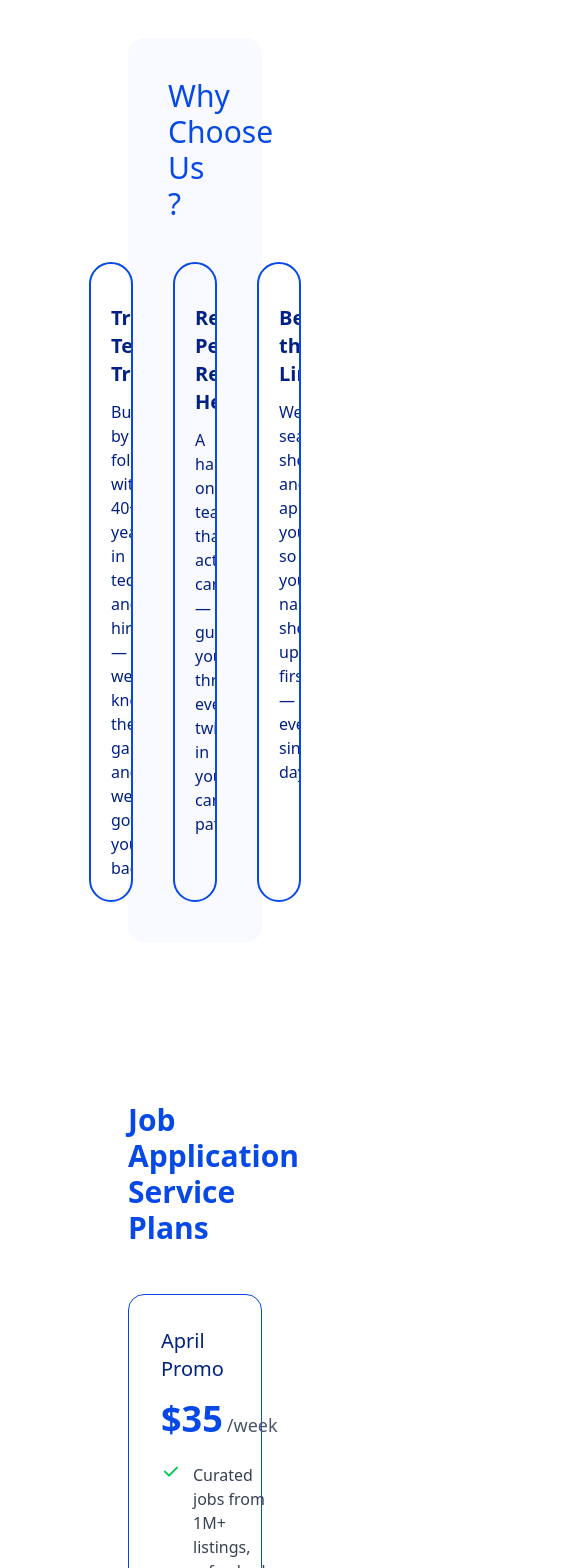
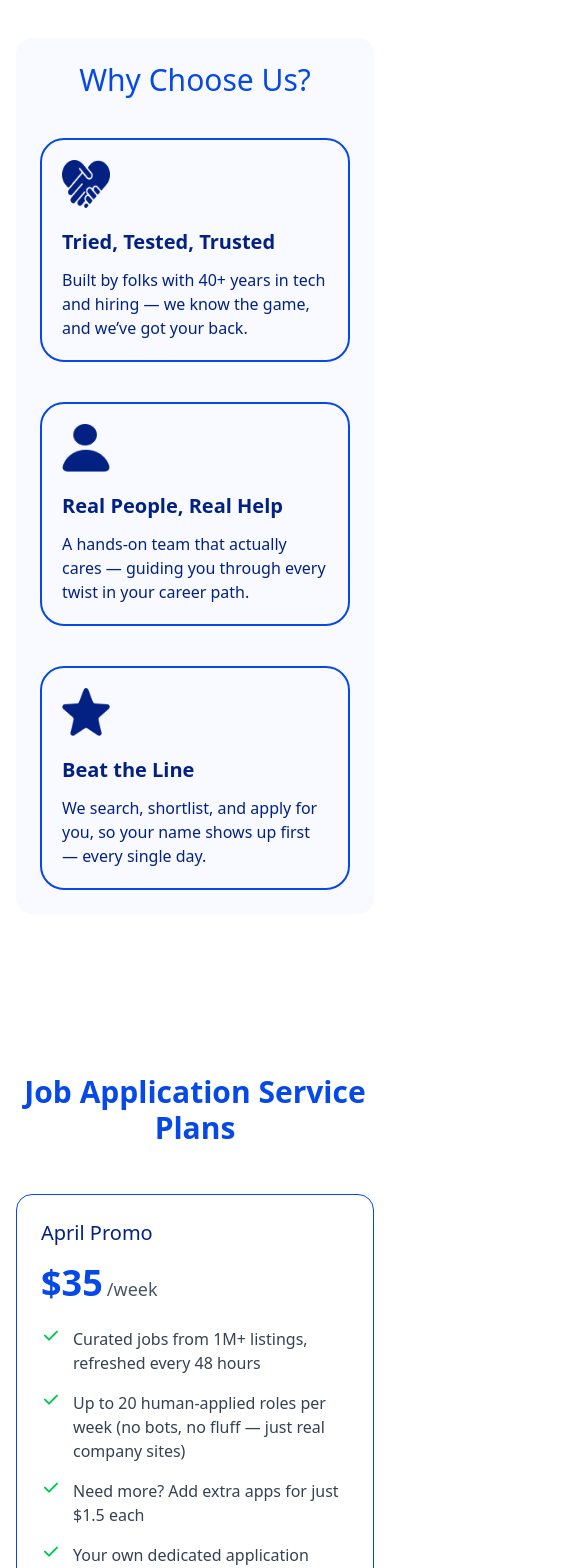
Before and after one commit to MohdFahad1/Mobius-assignment, a React (Vite) app: page / in a window 390 px wide. Shown: the part 4620-6188 px from the top of the page, 585 px wide, since content can reach past the window. Built offline with nearby package versions, Linux system fonts and the light colour scheme.

Commit message:
style: Added respnsiveness to pricing sections

```diff
--- a/src/components/Home/ResumeCoaching.jsx
+++ b/src/components/Home/ResumeCoaching.jsx
@@ -46,10 +46,10 @@ const services = [
 
 export default function ResumeCoaching() {
   return (
-    <section className="px-32 py-20 bg-white">
+    <section className="px-4 sm:px-6 md:px-32 py-20 bg-white">
       {/* Header */}
       <div className="max-w-4xl mx-auto text-center mb-12">
-        <h2 className="text-3xl font-semibold text-[#0649E7]">
+        <h2 className="text-2xl sm:text-3xl font-semibold text-[#0649E7]">
           Resume Building & Coaching
         </h2>
         <p className="mt-2 text-base text-[#0649E7]">
@@ -59,7 +59,7 @@ export default function ResumeCoaching() {
       </div>
 
       {/* Two service cards */}
-      <div className="grid grid-cols-1 md:grid-cols-2 gap-8 mb-16">
+      <div className="grid grid-cols-1 sm:grid-cols-2 gap-8 mb-16">
         {services.map((s) => (
           <div
             key={s.title}
@@ -82,7 +82,7 @@ export default function ResumeCoaching() {
             </ul>
             <Button
               arrow
-              className="mt-8 bg-[#0649E7] text-white font-medium w-fit rounded-full py-3 px-6  hover:bg-blue-700 "
+              className="mt-8 bg-[#0649E7] text-white font-medium w-fit rounded-full py-3 px-6 hover:bg-blue-700"
             >
               Get Started
             </Button>
@@ -90,11 +90,14 @@ export default function ResumeCoaching() {
         ))}
       </div>
 
-      <div className="bg-[#0649E7] rounded-2xl px-32 py-10 flex items-center justify-between">
-        <div className="text-white uppercase text-3xl w-[200px]">
+      {/* Bottom CTA */}
+      <div className="bg-[#0649E7] rounded-2xl px-4 sm:px-6 md:px-32 py-10 flex flex-col sm:flex-row items-center sm:justify-between gap-6 text-center sm:text-left">
+        <div className="text-white uppercase text-xl sm:text-2xl">
           STILL HAVE DOUBTS?
         </div>
-        <span className="text-white text-4xl font-bold mr-6">Contact Us</span>
+        <span className="text-white text-2xl sm:text-3xl font-bold">
+          Contact Us
+        </span>
         <Button
           arrow
           className="bg-white text-[#0649E7] rounded-full h-14 w-14 text-2xl flex items-center justify-center"
--- a/src/components/Home/WhyChooseUs.jsx
+++ b/src/components/Home/WhyChooseUs.jsx
@@ -22,30 +22,26 @@ const data = [
     id: 3,
     heading: "Beat the Line",
     content:
-      "We search, shortlist, and apply for you, so your name shows up first — every single day.",
+      "We search, shortlist, and apply for you, so your name shows up first — every single day.",
     imgSrc: star,
   },
 ];
 
 const WhyChooseUs = () => {
   return (
-    <div className="px-32 py-20 ">
-      <div className="bg-[#F8FAFF] p-10 rounded-2xl">
-        <h1 className="text-[#0649E7] text-3xl font-medium mb-10">
-          Why Choose Us ?
+    <div className="px-4 sm:px-6 md:px-32 py-20">
+      <div className="bg-[#F8FAFF] p-6 sm:p-10 rounded-2xl">
+        <h1 className="text-[#0649E7] text-3xl sm:text-4xl font-medium mb-10 text-center md:text-left">
+          Why Choose Us?
         </h1>
-        <div className="flex gap-10 justify-center">
+
+        <div className="grid grid-cols-1 sm:grid-cols-2 lg:grid-cols-3 gap-10 justify-items-center">
           {data.map((item) => (
             <div
               key={item.id}
-              className="flex-col w-[300px] border-[#0649E7] border-2 rounded-3xl overflow-hidden h-auto p-5"
+              className="flex flex-col items-start w-full sm:w-[300px] border-2 border-[#0649E7] rounded-3xl overflow-hidden p-5"
             >
-              <img
-                src={item.imgSrc}
-                alt={item.heading}
-                height={45}
-                width={45}
-              />
+              <img src={item.imgSrc} alt={item.heading} className="h-12 w-12" />
               <h3 className="text-xl font-semibold text-[#022183] mt-5 mb-3">
                 {item.heading}
               </h3>
--- a/src/components/Pricing.jsx
+++ b/src/components/Pricing.jsx
@@ -58,23 +58,20 @@ const plans = [
 
 export default function PricingPlans() {
   return (
-    <section className="px-32 py-20 bg-white">
-      <h2 className="text-3xl font-semibold text-[#0649E7] mb-12">
+    <section className="px-4 sm:px-6 md:px-20 lg:px-32 py-20 bg-white">
+      <h2 className="text-3xl font-semibold text-[#0649E7] mb-12 text-center lg:text-left">
         Job Application Service Plans
       </h2>
 
       {/* Top three plans */}
-      <div className="grid grid-cols-1 md:grid-cols-3 gap-8">
+      <div className="grid grid-cols-1 sm:grid-cols-2 md:grid-cols-3 gap-8 justify-items-center">
         {plans.map((plan) => (
           <div
             key={plan.title}
-            className="relative border border-[#0649E7] rounded-2xl p-8 flex flex-col h-full"
+            className="relative w-full sm:w-[300px] border border-[#0649E7] rounded-2xl p-6 sm:p-8 flex flex-col h-full"
           >
             {plan.badge && (
-              <span
-                className="absolute top-0 right-16 transform translate-y-1/2 translate-x-1/2
-              bg-[#e5edfe] border-[#0649E7] border-2 text-[#0649E7] text-xs font-bold uppercase px-3 py-1 rounded-full"
-              >
+              <span className="absolute top-0 right-6 sm:right-8 transform -translate-y-1/2 bg-[#e5edfe] border-[#0649E7] border-2 text-[#0649E7] text-xs font-bold uppercase px-3 py-1 rounded-full">
                 {plan.badge}
               </span>
             )}
@@ -98,7 +95,7 @@ export default function PricingPlans() {
 
             <Button
               arrow
-              className="mt-8 bg-[#0649E7] text-white font-medium rounded-lg hover:bg-blue-700 flex items-center justify-center"
+              className="mt-8 bg-[#0649E7] text-white font-medium rounded-lg hover:bg-blue-700 flex items-center justify-center py-2"
             >
               Get Started
             </Button>
@@ -108,7 +105,7 @@ export default function PricingPlans() {
 
       {/* Advance plan banner */}
       <div className="mt-16 bg-[#0649E7] text-white rounded-2xl p-8 flex flex-col lg:flex-row items-center justify-between">
-        <div className="max-w-2xl mb-6 lg:mb-0">
+        <div className="max-w-2xl mb-6 lg:mb-0 text-center lg:text-left">
           <h3 className="text-2xl font-semibold">Advance</h3>
           <p className="mt-1 text-gray-200">
             Top-tier support for serious job hunters:
```
